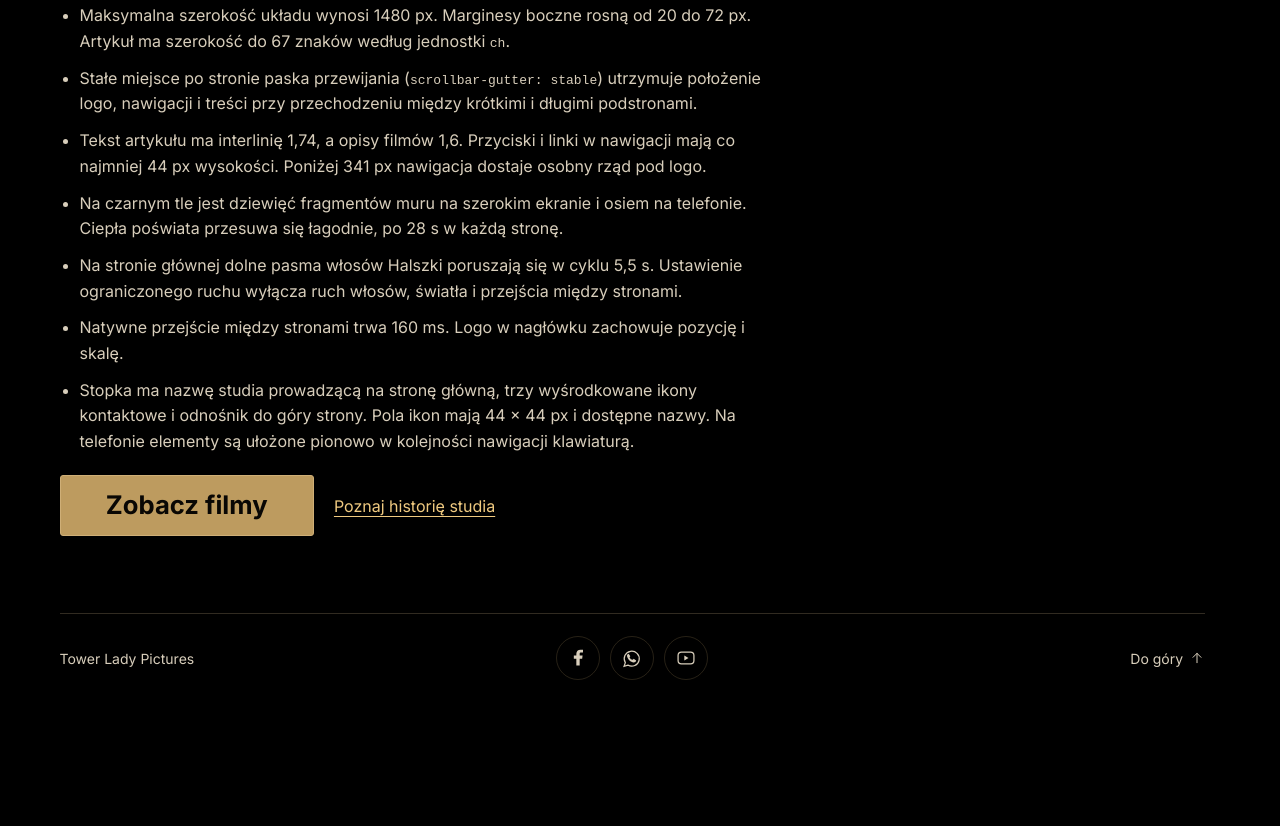
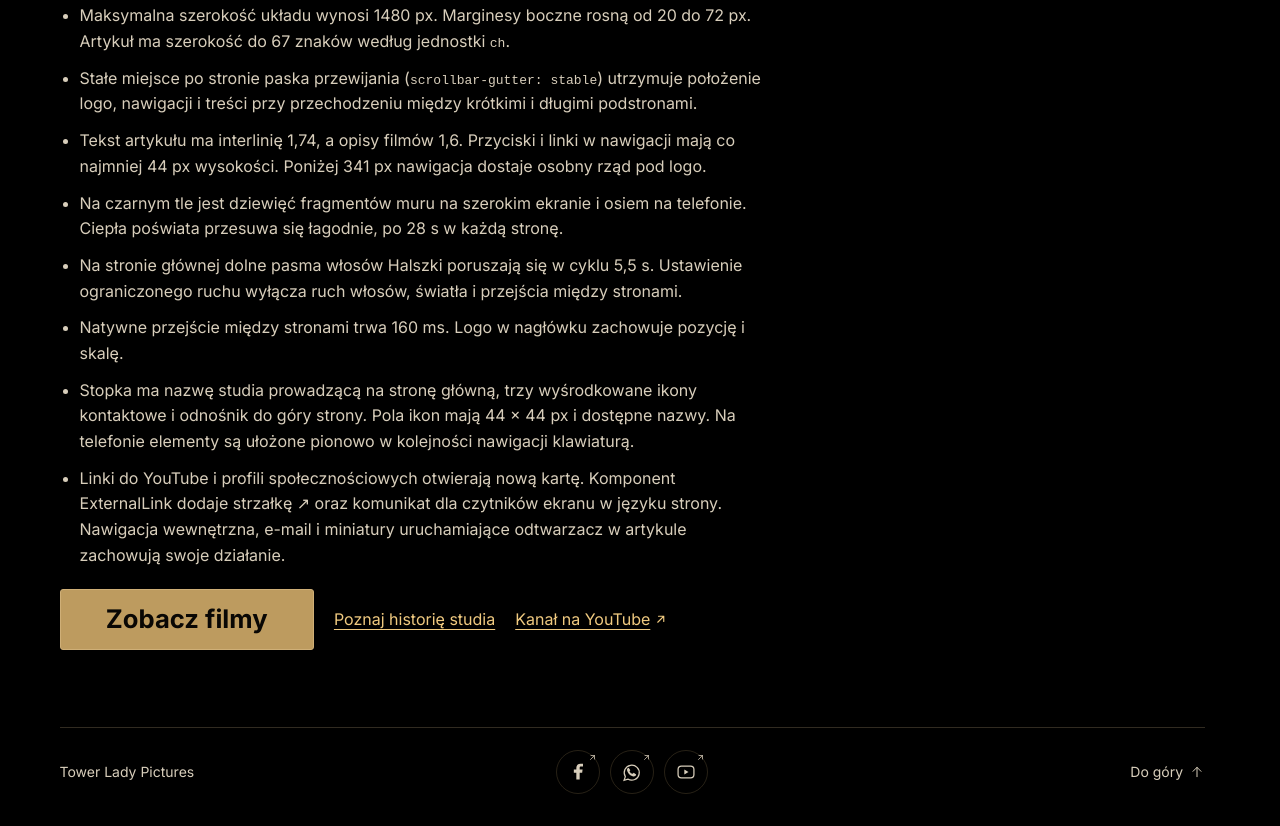
Before and after one commit to kolodziejczakM/code-motion, an Astro site: page /design in a window 1280 px wide. Shown: the part 1749-2575 px from the top of the page. Before the commit the page ends 2461 px from the top, so only its background shows below. Built offline with nearby package versions, Linux system fonts and the light colour scheme; Astro itself is replaced by a stand-in of ours.

Commit message:
Open direct video and social links in new tabs with accessible notices (#11)

```diff
--- /dev/null
+++ b/src/components/ExternalLink.astro
@@ -0,0 +1,59 @@
+---
+import type { HTMLAttributes } from "astro/types";
+import { copy, type Locale } from "../content";
+
+interface Props extends Omit<HTMLAttributes<"a">, "target" | "rel"> {
+  href: string;
+  locale: Locale;
+  indicator?: "inline" | "corner";
+}
+
+const { locale, indicator = "inline", class: className, "aria-label": label, title, ...attributes } = Astro.props;
+const hint = copy[locale].opensInNewTab;
+---
+
+<a
+  {...attributes}
+  class:list={["external-link", className]}
+  target="_blank"
+  rel="noopener"
+  data-indicator={indicator}
+  aria-label={label ? `${label} (${hint})` : undefined}
+  title={title ? `${title} (${hint})` : hint}
+>
+  <slot /><span class="new-tab-notice"><svg class="new-tab-icon" width="12" height="12" viewBox="0 0 16 16" fill="none" stroke="currentColor" stroke-width="1.5" stroke-linecap="round" stroke-linejoin="round" aria-hidden="true" focusable="false"><path d="M5 11 13 3M6 3h7v7" /></svg>{!label && <span class="new-tab-hint"> ({hint})</span>}</span>
+</a>
+
+<style>
+  .new-tab-notice { display: inline-block; margin-inline-start: .25em; white-space: nowrap; line-height: 1; }
+  .new-tab-icon {
+    display: inline-block;
+    width: var(--new-tab-icon-size, .75rem);
+    height: var(--new-tab-icon-size, .75rem);
+    vertical-align: -.05em;
+  }
+  .new-tab-hint {
+    position: absolute;
+    width: 1px;
+    height: 1px;
+    padding: 0;
+    margin: -1px;
+    overflow: hidden;
+    clip-path: inset(50%);
+    white-space: nowrap;
+    border: 0;
+  }
+  .external-link[data-indicator="corner"] { position: relative; }
+  [data-indicator="corner"] .new-tab-notice {
+    position: absolute;
+    inset-block-start: var(--new-tab-inset, .4rem);
+    inset-inline-end: var(--new-tab-inset, .4rem);
+    display: grid;
+    place-items: center;
+    width: var(--new-tab-marker-size, 1.25rem);
+    height: var(--new-tab-marker-size, 1.25rem);
+    margin: 0;
+    border-radius: 2px;
+    background: var(--new-tab-marker-background, #000a);
+  }
+</style>
--- a/src/components/FilmEmbed.astro
+++ b/src/components/FilmEmbed.astro
@@ -3,6 +3,7 @@ import { aboutStory } from "../about";
 import type { Locale } from "../content";
 import { playIcon, type Film } from "../films";
 import saturdayPoster from "../../prototypes/tower-lady/assets/saturday-cleaning.jpg?url";
+import ExternalLink from "./ExternalLink.astro";
 
 interface Props {
   film: Film;
@@ -26,7 +27,7 @@ const videoId = new URL(film.url).searchParams.get("v");
   </div>
   <figcaption>
     <span><strong>{title}</strong> · {film.year}</span>
-    <a class="text-link" href={film.url} aria-label={`${t.player.watch}: ${title}`}>{t.player.watch}</a>
+    <ExternalLink locale={locale} class="text-link" href={film.url} aria-label={`${t.player.watch}: ${title}`}>{t.player.watch}</ExternalLink>
   </figcaption>
 </figure>
 
--- a/src/components/SiteFooter.astro
+++ b/src/components/SiteFooter.astro
@@ -1,5 +1,6 @@
 ---
 import { copy, hrefFor, type Locale } from "../content";
+import ExternalLink from "./ExternalLink.astro";
 
 interface Props {
   locale: Locale;
@@ -33,7 +34,7 @@ const contacts = [
       <ul class="footer-socials" role="list">
         {contacts.map(contact => (
           <li>
-            <a class="footer-social-link" href={contact.href} aria-label={contact.label} title={contact.label}>
+            <ExternalLink locale={locale} class="footer-social-link" indicator="corner" href={contact.href} aria-label={contact.label} title={contact.label}>
               <svg width="20" height="20" viewBox="0 0 24 24" aria-hidden="true" focusable="false">
                 {contact.name === "Facebook" && (
                   <path d="M14 21v-8h3l.5-4H14V7c0-1 .5-1.5 1.7-1.5H18V2.2L15.1 2C12 2 10 3.9 10 7v2H7v4h3v8Z" fill="currentColor" />
@@ -51,7 +52,7 @@ const contacts = [
                   </>
                 )}
               </svg>
-            </a>
+            </ExternalLink>
           </li>
         ))}
       </ul>
@@ -89,6 +90,10 @@ const contacts = [
     padding: 0;
   }
   .footer-social-link {
+    --new-tab-inset: .2rem;
+    --new-tab-marker-size: .5rem;
+    --new-tab-icon-size: .5rem;
+    --new-tab-marker-background: transparent;
     display: grid;
     place-items: center;
     width: 44px;
--- a/src/content.ts
+++ b/src/content.ts
@@ -27,6 +27,7 @@ export const copy = {
     skip: "Przejdź do treści",
     homeLabel: "Tower Lady Pictures, strona główna",
     languageLabel: "Czytaj po polsku",
+    opensInNewTab: "otwiera się w nowej karcie",
     footer: {
       contact: "Kontakt i profile społecznościowe",
       top: "Do góry",
@@ -68,6 +69,7 @@ export const copy = {
     skip: "Skip to content",
     homeLabel: "Tower Lady Pictures, home",
     languageLabel: "Read in English",
+    opensInNewTab: "opens in a new tab",
     footer: {
       contact: "Contact and social profiles",
       top: "Back to top",
--- a/src/pages/design.astro
+++ b/src/pages/design.astro
@@ -1,6 +1,7 @@
 ---
 import { hrefFor } from "../content";
 import SiteFooter from "../components/SiteFooter.astro";
+import ExternalLink from "../components/ExternalLink.astro";
 import "../../prototypes/tower-lady/portfolio.css";
 
 const base = import.meta.env.BASE_URL.replace(/\/$/, "");
@@ -85,10 +86,12 @@ const typography = [
           <li>Na stronie głównej dolne pasma włosów Halszki poruszają się w cyklu 5,5 s. Ustawienie ograniczonego ruchu wyłącza ruch włosów, światła i przejścia między stronami.</li>
           <li>Natywne przejście między stronami trwa 160 ms. Logo w nagłówku zachowuje pozycję i skalę.</li>
           <li>Stopka ma nazwę studia prowadzącą na stronę główną, trzy wyśrodkowane ikony kontaktowe i odnośnik do góry strony. Pola ikon mają 44 × 44 px i dostępne nazwy. Na telefonie elementy są ułożone pionowo w kolejności nawigacji klawiaturą.</li>
+          <li>Linki do YouTube i profili społecznościowych otwierają nową kartę. Komponent ExternalLink dodaje strzałkę ↗ oraz komunikat dla czytników ekranu w języku strony. Nawigacja wewnętrzna, e-mail i miniatury uruchamiające odtwarzacz w artykule zachowują swoje działanie.</li>
         </ul>
         <div class="examples">
           <a class="button" href={hrefFor("pl", "films")}>Zobacz filmy</a>
           <a class="text-link" href={hrefFor("pl", "about")}>Poznaj historię studia</a>
+          <ExternalLink locale="pl" class="text-link" href="https://www.youtube.com/@code-motion1156">Kanał na YouTube</ExternalLink>
         </div>
       </section>
     </main>
```
Also changed, not shown: src/components/About.astro (+10 -3 lines), src/components/Films.astro (+6 -5 lines), README.md.
